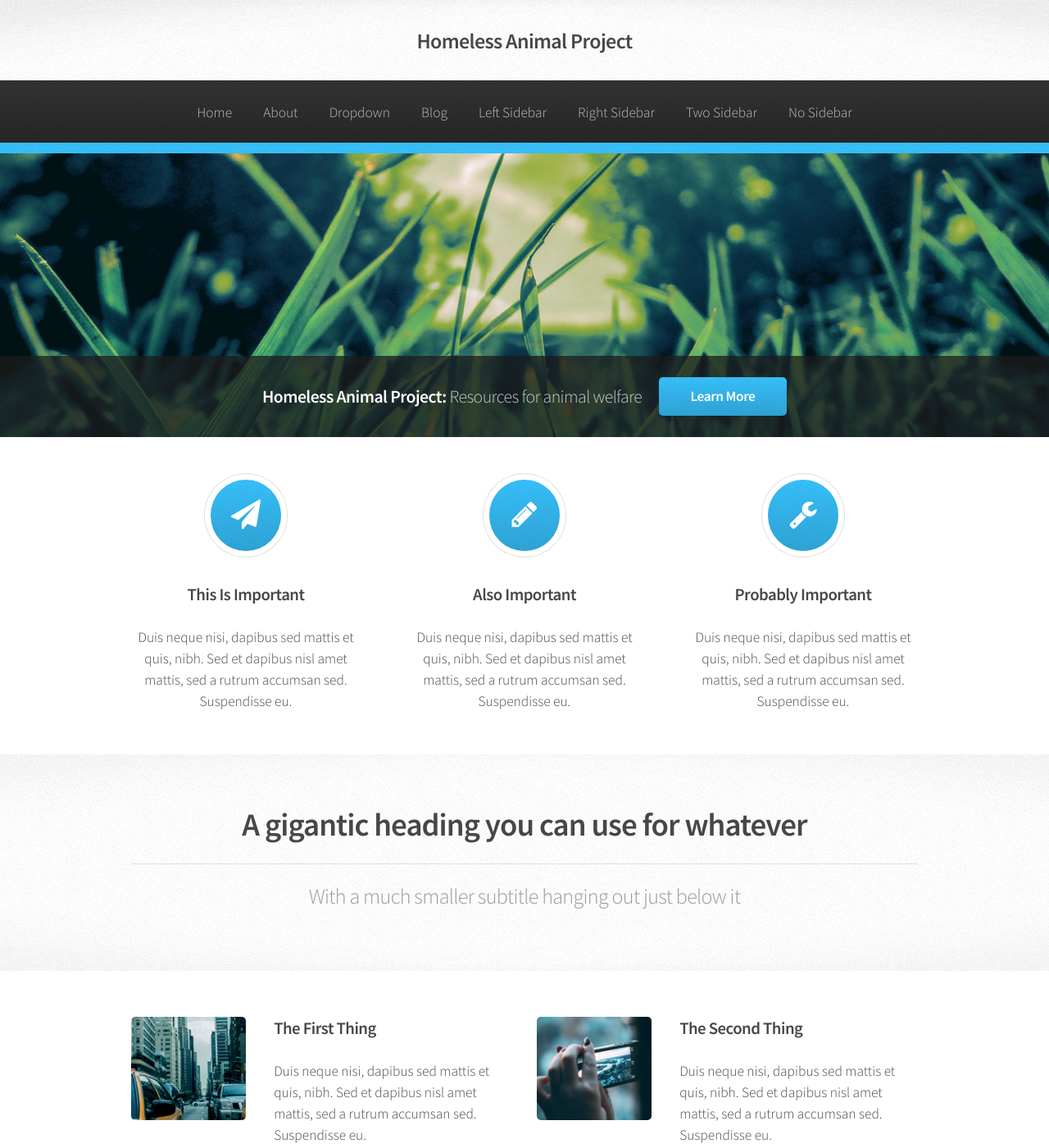
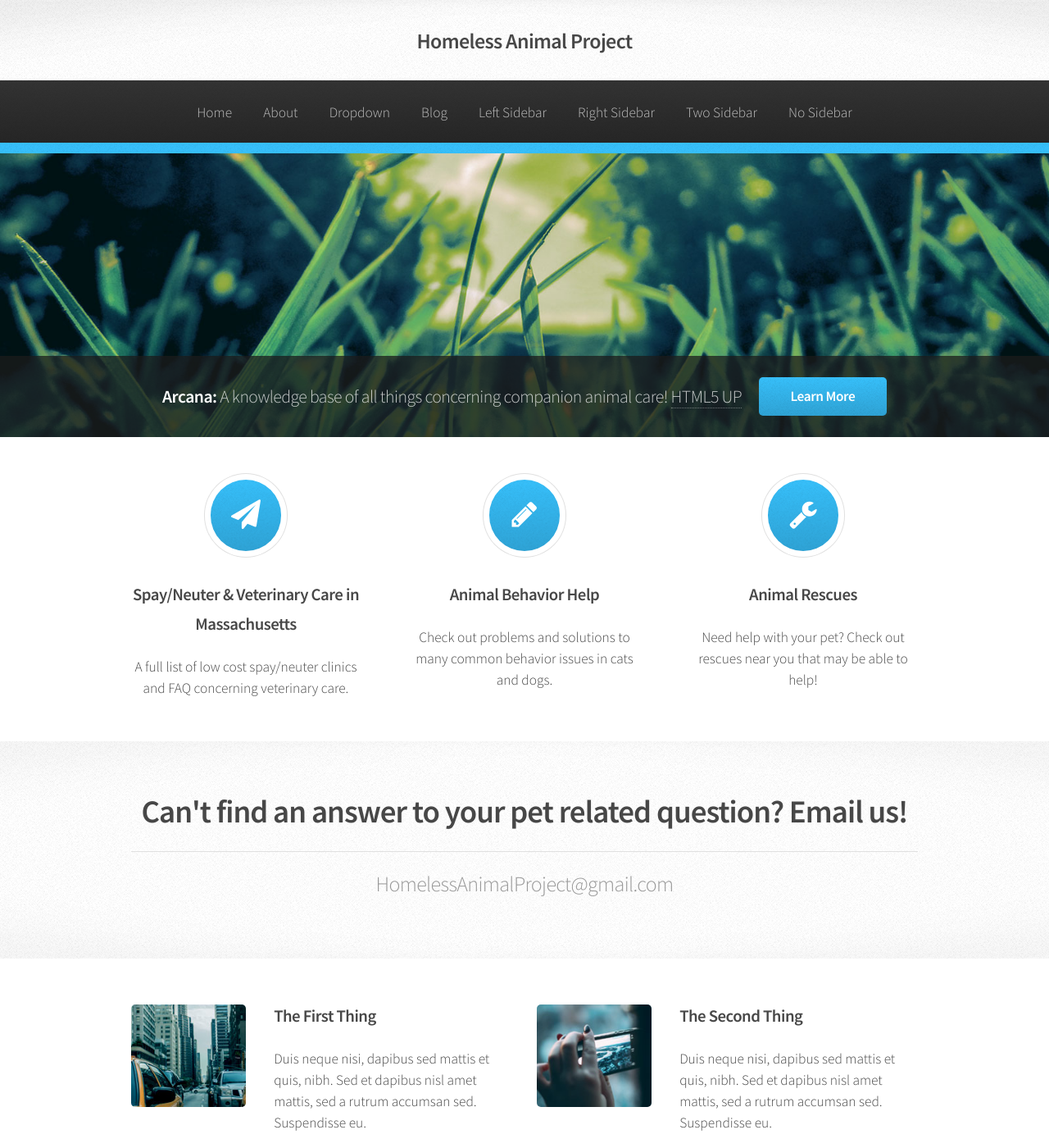
Before and after one commit to HomelessAnimalProject/HomelessAnimalProject.github.io, a Jekyll site: the page built from index.html, in a window 1280 px wide and 1400 px high. Shown: the whole window at 82% size. Built offline with Jekyll 4.4.1, drawn with Linux system fonts in a browser that asks for light colours; the list of posts is cut into pages by our own code.

```diff
--- a/index.html
+++ b/index.html
@@ -6,7 +6,7 @@
 <!-- Banner -->
 	<section id="banner">
 		<header>
-			<h2>{{ site.name }}: <em>{{ site.description }}</em></h2>
+			<h2>Arcana: <em>A knowledge base of all things concerning companion animal care! <a href="http://html5up.net">HTML5 UP</a></em></h2>
 			<a href="#" class="button">Learn More</a>
 		</header>
 	</section>
@@ -18,22 +18,22 @@
 				<section class="4u">
 					<div class="box highlight">
 						<i class="icon major fa-paper-plane"></i>
-						<h3>This Is Important</h3>
-						<p>Duis neque nisi, dapibus sed mattis et quis, nibh. Sed et dapibus nisl amet mattis, sed a rutrum accumsan sed. Suspendisse eu.</p>
+						<h3>Spay/Neuter & Veterinary Care in Massachusetts</h3>
+						<p> A full list of low cost spay/neuter clinics and FAQ concerning veterinary care.</p>
 					</div>
 				</section>
 				<section class="4u">
 					<div class="box highlight">
 						<i class="icon major fa-pencil"></i>
-						<h3>Also Important</h3>
-						<p>Duis neque nisi, dapibus sed mattis et quis, nibh. Sed et dapibus nisl amet mattis, sed a rutrum accumsan sed. Suspendisse eu.</p>
+						<h3>Animal Behavior Help</h3>
+						<p>Check out problems and solutions to many common behavior issues in cats and dogs.</p>
 					</div>
 				</section>
 				<section class="4u">
 					<div class="box highlight">
 						<i class="icon major fa-wrench"></i>
-						<h3>Probably Important</h3>
-						<p>Duis neque nisi, dapibus sed mattis et quis, nibh. Sed et dapibus nisl amet mattis, sed a rutrum accumsan sed. Suspendisse eu.</p>
+						<h3>Animal Rescues</h3>
+						<p>Need help with your pet? Check out rescues near you that may be able to help!</p>
 					</div>
 				</section>
 			</div>
@@ -44,8 +44,8 @@
 	<section class="wrapper style2">
 		<div class="container">
 			<header class="major">
-				<h2>A gigantic heading you can use for whatever</h2>
-				<p>With a much smaller subtitle hanging out just below it</p>
+				<h2>Can't find an answer to your pet related question? Email us! </h2>
+				<p>HomelessAnimalProject@gmail.com </p>
 			</header>
 		</div>
 	</section>
```
